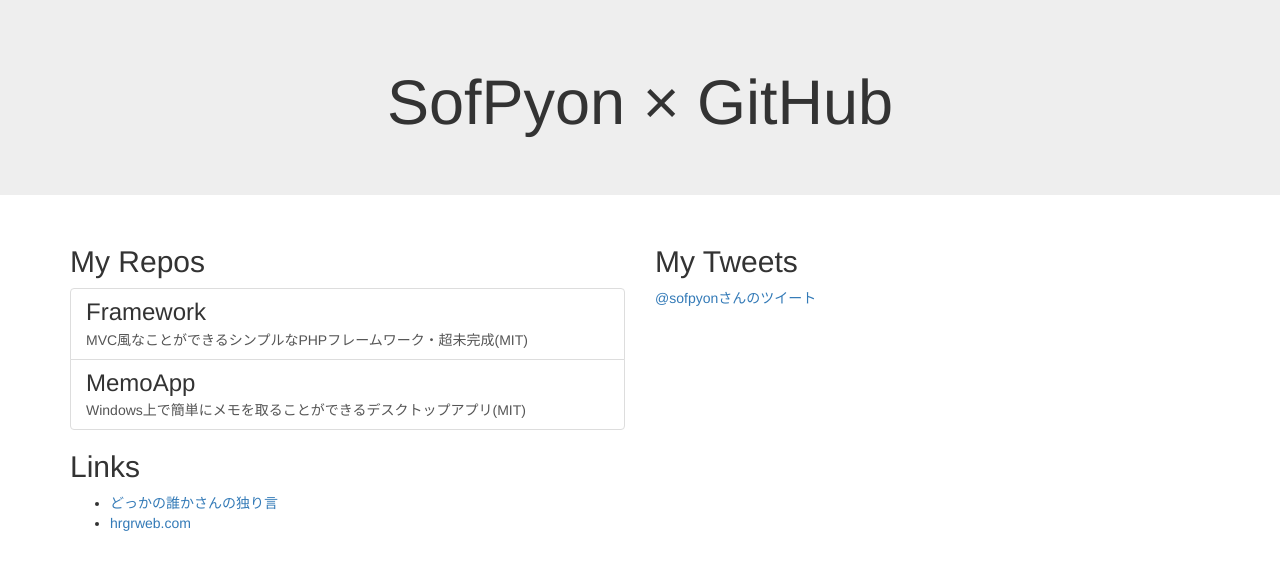
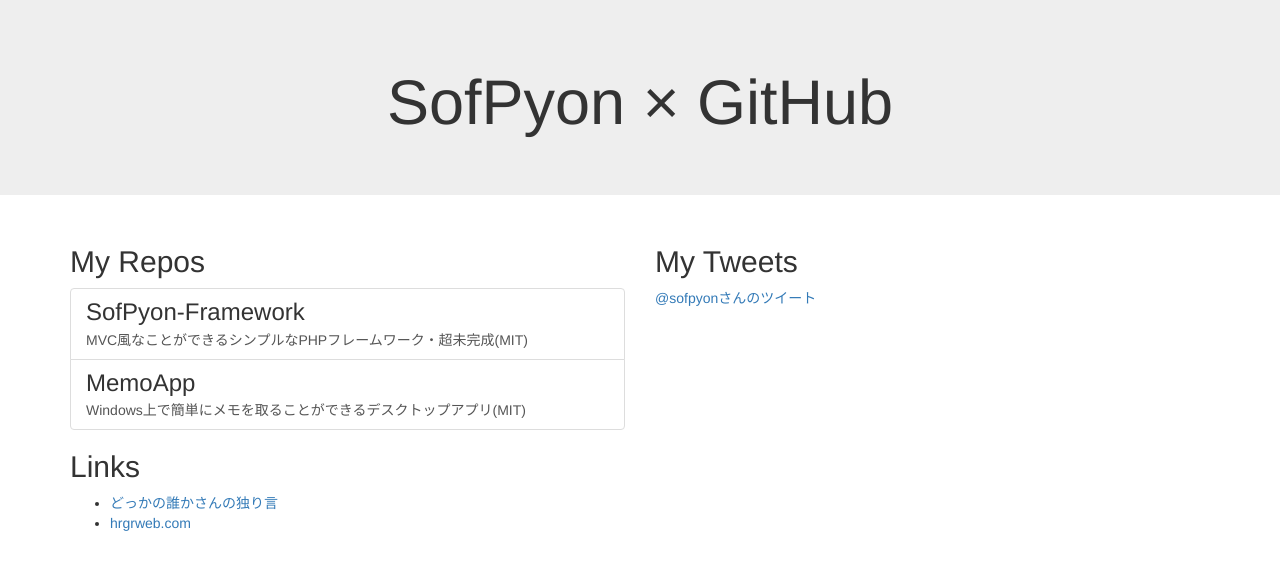
Before and after one commit to SofPyon/sofpyon.github.io, a plain HTML site: page index.html in a window 1280 px wide. Drawn offline with nearby package versions, Linux system fonts and the light colour scheme.

Commit message:
Rename
SofPyon Frameworkに改名したのを反映

```diff
--- a/index.html
+++ b/index.html
@@ -26,8 +26,8 @@
         <div class="col-md-6">
           <h2>My Repos</h2>
           <div class="list-group">
-            <a href="https://github.com/SofPyon/Framework" class="list-group-item">
-              <h3 class="list-group-item-heading">Framework</h4>
+            <a href="https://github.com/SofPyon/SofPyon-Framework" class="list-group-item">
+              <h3 class="list-group-item-heading">SofPyon-Framework</h4>
               <p class="list-group-item-text">MVC風なことができるシンプルなPHPフレームワーク・超未完成(MIT)</p>
             </a>
             <a href="https://github.com/SofPyon/MemoApp" class="list-group-item">
```
